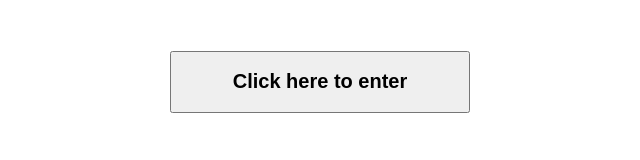
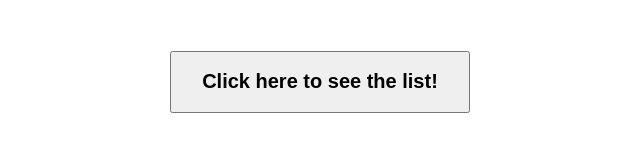
Before and after one commit to MattScuteri/todo-app, an Angular app: page / in a window 1280 px wide. Shown: the part 129-289 px from the top of the page, without its empty margins (320-960 px from the left). Built offline with nearby package versions, Linux system fonts and the light colour scheme.

Commit message:
routing fixed

```diff
--- a/src/app/app-routing.module.ts
+++ b/src/app/app-routing.module.ts
@@ -15,6 +15,7 @@ const toDoRoutes: Routes = [
   imports: [
     CommonModule,
     RouterModule.forRoot(toDoRoutes)
-  ]
+  ],
+  exports: [RouterModule]
 })
 export class AppRoutingModule { }
--- a/src/app/app.component.html
+++ b/src/app/app.component.html
@@ -1,6 +1,12 @@
 <!--The content below is only a placeholder and can be replaced.-->
+<div style="text-align:center">
+    <h1>
+      {{ title }}
+    </h1>
+  </div>
 <div class="flex-container">
-  <button type="button">
-    <h2>Click here to enter</h2>
+  <button type="button" routerLink="/todo">
+    <h2>Click here to see the list!</h2>
   </button>
 </div>
+<router-outlet></router-outlet>
--- a/src/index.html
+++ b/src/index.html
@@ -9,12 +9,6 @@
   <link rel="icon" type="image/x-icon" href="favicon.ico">
 </head>
 <body>
-    <router-outlet></router-outlet>
-  <div style="text-align:center">
-    <h1>
-      Movies To Watch To-Do List
-    </h1>
-  </div>
   <app-root></app-root>
 </body>
 </html>
```
